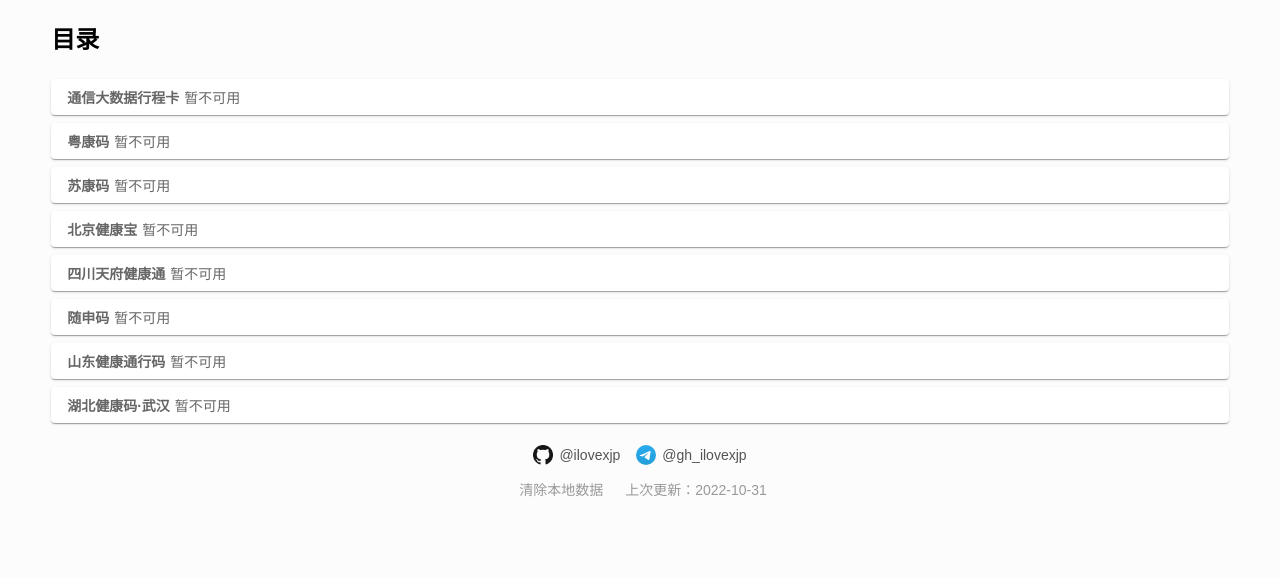
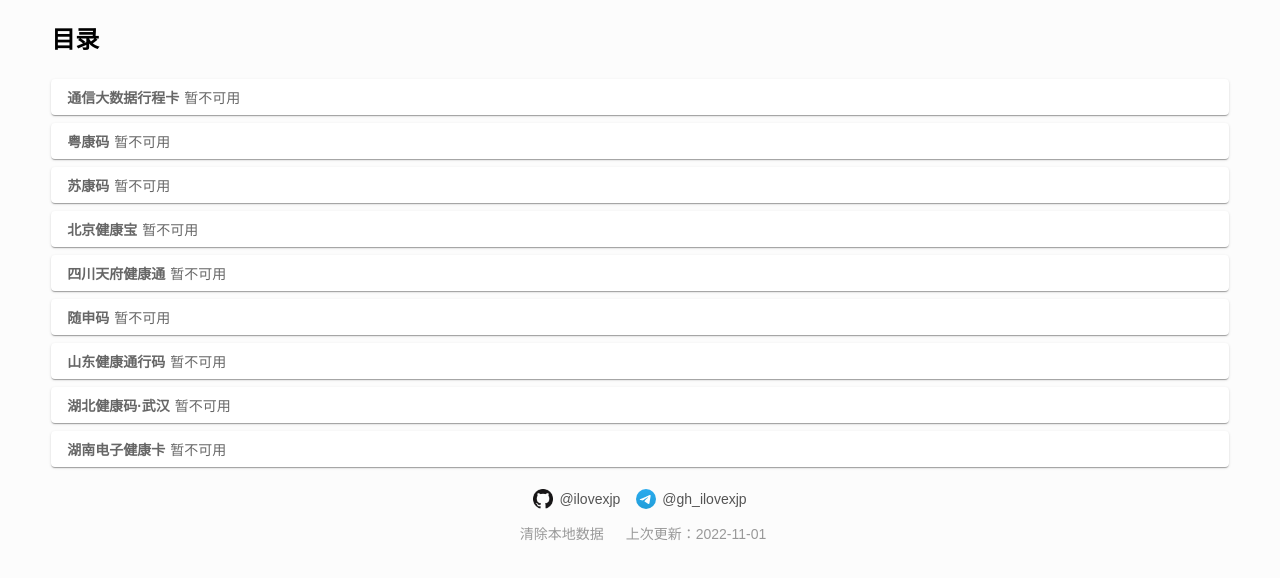
Before and after one commit to zeng865170091/health-code-index, a plain HTML site: page index.html in a window 1280 px wide. Drawn offline with Linux system fonts and the light colour scheme.

Commit message:
Update index.html

```diff
--- a/index.html
+++ b/index.html
@@ -1,4 +1,5 @@
 <!DOCTYPE html>
+<title>健康码模拟</title>
 <meta http-equiv="Content-Type" content="text/html; charset=UTF-8">
 <meta name="viewport" content="width=device-width,initial-scale=1,maximum-scale=1,user-scalable=0">
 <link rel="manifest" href="manifest.json">
@@ -7,7 +8,7 @@
 <style>
   body {
     font-family: sans-serif;
-    margin: 0 4%;
+    margin: 20px 4%;
     background-color: rgba(0, 0, 0, .01);
   }
   .apps-list {
@@ -108,7 +109,7 @@
     color: rgba(0, 0, 0, .6);
     border-radius: 4px;
     padding: 4px 6px;
-    margin: 2px 12px 2px 0;
+    margin: 2px 9px 2px 0;
     display: flex;
     flex-direction: row;
     align-items: center;
@@ -229,6 +230,11 @@
       "help_text": "点击姓名、证件号可以修改对应信息；<br>点击照片可以更改或移除照片，超过 4MB 的图片可能无法在本地保存；<br>点击右上角二维码标志可以在 “本人健康码自查询” 和 “本人信息扫码登记” 间切换；<br>点击 “未见异常” 可以切换 “通勤” 标志。",
       "menu": [
         {
+          "title": "扫描",
+          "icon": "qr_code_scanner",
+          "link": "jkb/scan.html"
+        },
+        {
           "title": "场所",
           "icon": "place",
           "link": "jkb/checkin.html"
@@ -283,7 +289,13 @@
       "link": "hubei-hc",
       "color": "#af9bff",
       "help_text": "点击姓名、证件号可以修改对应信息；<br>点击通信行程卡“点击核验”可以添加行程戳。",
-    }
+    },
+    {
+      "title": "湖南电子健康卡",
+      "icon": "hunan-hc/static/logo-b18dcf7bf55c412ec04989061d0512ad.png",
+      "link": "hunan-hc",
+      "help_text": "点击姓名、证件号、采样点等可以修改对应信息。<br>Credit: @uodedcli",
+    },
   ];
 
   function onIconFail(t) {
@@ -457,7 +469,7 @@
     <span onclick="window.confirm('确定清除本地存储的全部信息？') && (localStorage.clear() || window.location.reload());">清除本地数据</span>
   </div>
   <div class="link-wrapper">
-    <span>上次更新：2022-10-31</span>
+    <span>上次更新：2022-11-01</span>
   </div>
 </div>
 
```
